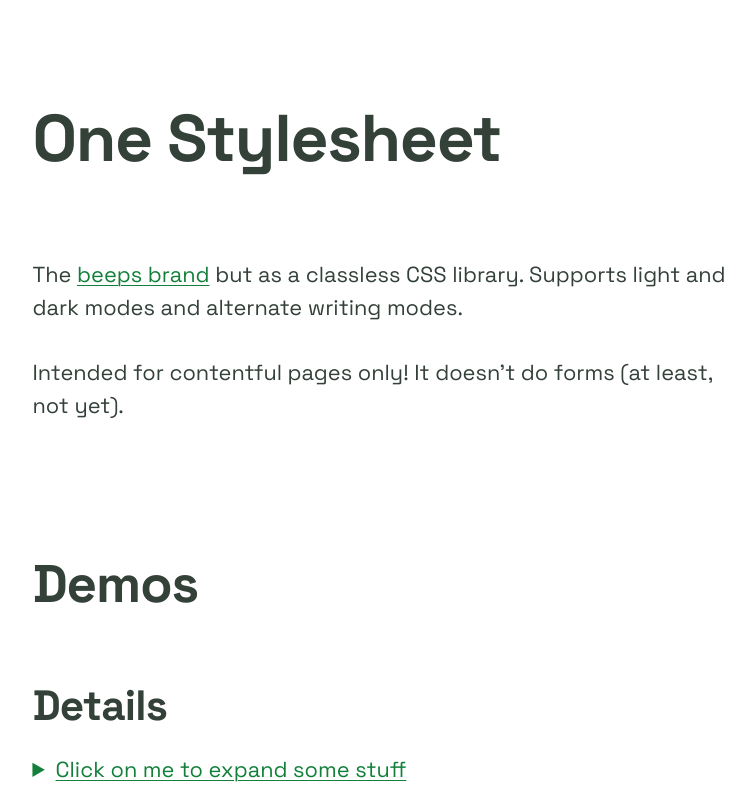
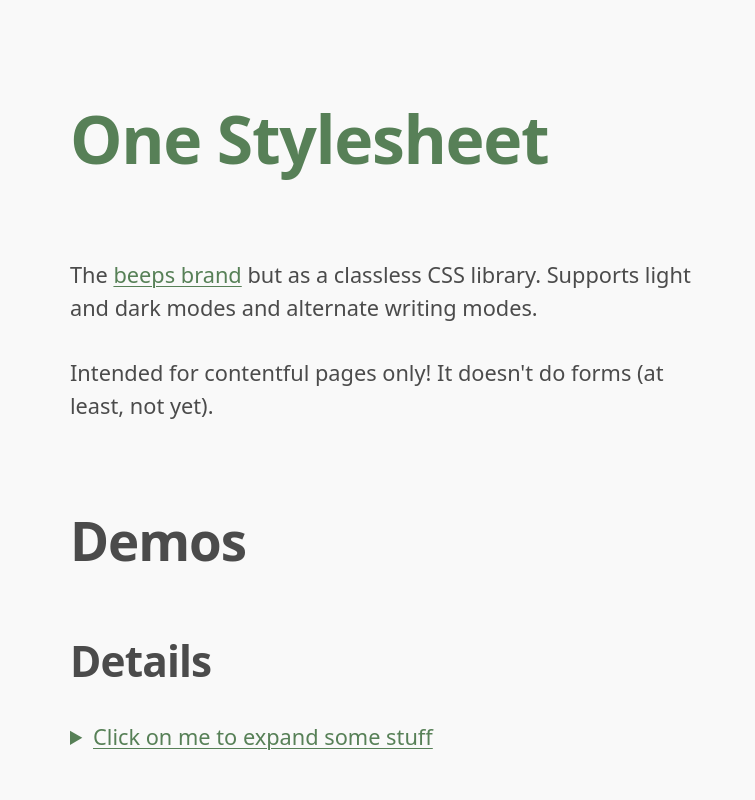
Before and after one commit to querkmachine/one-stylesheet, a website: page index.html in a window 1280 px wide. Shown: the top 800 px of the page, without its empty margins (259-1014 px from the left). Drawn offline with Linux system fonts and the light colour scheme; a web font is replaced by a local one.

Commit message:
2.1.0 updates

```diff
--- a/one-stylesheet.css
+++ b/one-stylesheet.css
@@ -1,23 +1,31 @@
-@import url("https://fonts.googleapis.com/css2?family=Space+Grotesk:wght@300..700&display=swap");
+@import url("https://fonts.googleapis.com/css2?family=Hubot+Sans:ital,wdth,wght@0,100..120,400..700;1,100..120,400..700&display=swap");
+
+@font-feature-values "Hubot Sans" {
+  @styleset {
+    human: 1;
+    machine: 4;
+  }
+}
 
 :root {
-  --color-text: #fff;
-  --color-text-subtle: #d4d4d7;
-  --color-text-accent: #00fa17;
-  --color-background: #2a2536;
-  --color-surface: #3d364f;
+  --color-text: light-dark(#4b4b4b, #fff);
+  --color-text-subtle: light-dark(#6d6d6e, #f5f5f5);
+  --color-text-accent: light-dark(#578057, #0ff10f);
+  --color-background: light-dark(#f9f9f9, #252134);
+  --color-surface: light-dark(#ffffff, #302750);
   --color-link: var(--color-text-accent);
-  --color-link-hover: #12c873;
+  --color-link-hover: light-dark(#6c9679, #0bc148);
   --color-link-visited: var(--color-link-hover);
-  --color-furniture: #786999;
+  --color-furniture: light-dark(#786999, #7c56fc);
 
   --color-focus-background: #fc0;
   --color-focus-text: #000;
 
-  --font-body: "Space Grotesk", system-ui, sans-serif, "Apple Color Emoji",
-    "Segoe UI Emoji", "Segoe UI Symbol";
+  --font-body:
+    "Hubot Sans", system-ui, sans-serif, "Apple Color Emoji", "Segoe UI Emoji",
+    "Segoe UI Symbol";
   --font-header: var(--font-body);
-  --font-code: "Space Mono", monospace, monospace;
+  --font-code: ui-monospace, monospace;
 
   --size--2: clamp(0.6944rem, 0.6351rem + 0.2969vi, 0.88rem);
   --size--1: clamp(0.8333rem, 0.748rem + 0.4267vi, 1.1rem);
@@ -56,17 +64,6 @@
   --border-thick: 0.5rem;
 }
 
-@media (prefers-color-scheme: light) {
-  :root {
-    --color-text: #334139;
-    --color-text-subtle: #586b60;
-    --color-text-accent: #12803b;
-    --color-background: #ffffff;
-    --color-surface: #f4f3f7;
-    --color-link-hover: #2baf5d;
-  }
-}
-
 /**
  * ROOT STYLES
  * ===========
@@ -86,7 +83,8 @@
   color: var(--color-focus-text);
   background-color: var(--color-focus-background);
   text-decoration: none;
-  box-shadow: 0 -2px var(--color-focus-background),
+  box-shadow:
+    0 -2px var(--color-focus-background),
     0 4px var(--color-focus-text);
   box-decoration-break: clone;
 }
@@ -97,6 +95,7 @@ html {
   -webkit-text-size-adjust: 100%;
   -moz-text-size-adjust: 100%;
   text-size-adjust: 100%;
+  color-scheme: dark light;
 }
 
 body {
@@ -122,6 +121,7 @@ p {
   margin-block-start: 0;
   margin-block-end: var(--space-5);
   font-size: var(--size-0);
+  font-variant-alternates: styleset(human);
   line-height: 1.5;
 }
 
@@ -131,30 +131,32 @@ h3,
 h4,
 h5,
 h6 {
-  font-family: var(--font-header);
-  font-feature-settings: "ss01", "ss04", "case";
-  font-weight: 700;
+  font-family: var(--font-heading);
+  font-weight: 670;
+  font-variant-alternates: styleset(machine);
   text-wrap: balance;
   letter-spacing: -0.02em;
+  line-height: 1.5;
 }
 
 h1 {
-  margin-block-start: var(--space-8);
-  margin-block-end: var(--space-8);
+  margin-block: var(--space-8);
+  color: var(--color-text-accent);
   font-size: var(--size-5);
+  font-stretch: 120%;
   line-height: 1;
 }
 
 h2 {
-  margin-block-start: var(--space-9);
-  margin-block-end: var(--space-6);
+  margin-block-start: var(--space-7-8);
+  margin-block-end: var(--space-5-6);
   font-size: var(--size-4);
   line-height: 1.1;
 }
 
 h3 {
-  margin-block-start: var(--space-7);
-  margin-block-end: var(--space-4);
+  margin-block-start: var(--space-6-7);
+  margin-block-end: var(--space-5);
   font-size: var(--size-3);
   line-height: 1.25;
 }
@@ -163,21 +165,19 @@ h4 {
   margin-block-start: var(--space-5);
   margin-block-end: var(--space-5);
   font-size: var(--size-2);
-  line-height: 1.5;
 }
 
 h5 {
   margin-block-start: var(--space-5);
   margin-block-end: var(--space-4);
   font-size: var(--size-1);
-  line-height: 1.5;
 }
 
 h6 {
-  margin-block-start: var(--space-5);
-  margin-block-end: var(--space-3);
+  margin-block-start: 0;
+  margin-block-end: var(--space-2);
   font-size: var(--size-0);
-  line-height: 1.5;
+  letter-spacing: unset;
 }
 
 abbr {
@@ -320,21 +320,13 @@ code {
   color: var(--color-code-text);
   background-color: var(--color-code-background);
   font-family: var(--font-code);
-  font-feature-settings: "lnum", "liga" 0, "calt" 0;
+  font-feature-settings:
+    "lnum",
+    "liga" 0,
+    "calt" 0;
   padding-inline: 0.2em;
   white-space: normal;
   word-break: break-word;
-}
-
-@media (prefers-color-scheme: light) {
-  code {
-    --color-code-background: color-mix(
-      in lch,
-      #000 3%,
-      var(--color-background)
-    );
-    --color-code-border: color-mix(in lch, #000 7%, var(--color-background));
-  }
 }
 
 pre code {
@@ -360,7 +352,7 @@ hr {
   block-size: 0;
   margin-block: var(--space-5);
   border: none;
-  border-block-start: var(--border-regular) solid var(--color-furniture-alt);
+  border-block-start: var(--border-regular) solid var(--color-furniture);
 }
 
 /**
--- a/package.json
+++ b/package.json
@@ -1,6 +1,6 @@
 {
   "name": "beeps-one-stylesheet",
-  "version": "2.0.0",
+  "version": "2.1.0",
   "description": "A (mostly) classless CSS implementation of [beeps' brand](https://beeps.website/brand/) for simple, prosaic documents; with support for light and dark modes and alternate writing modes.",
   "keywords": [],
   "author": "beeps <hi@berly.kim>",
```
Also changed, not shown: CHANGELOG.md.
